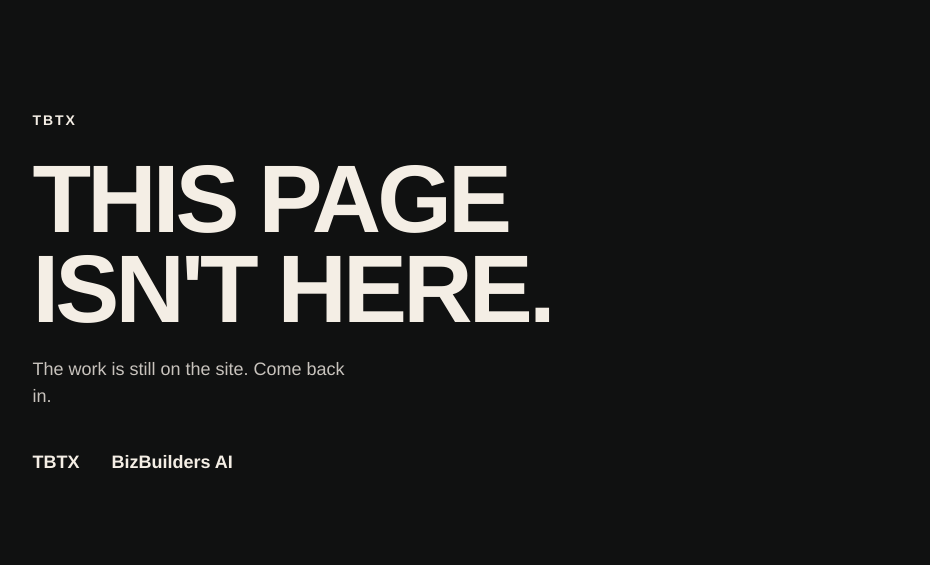
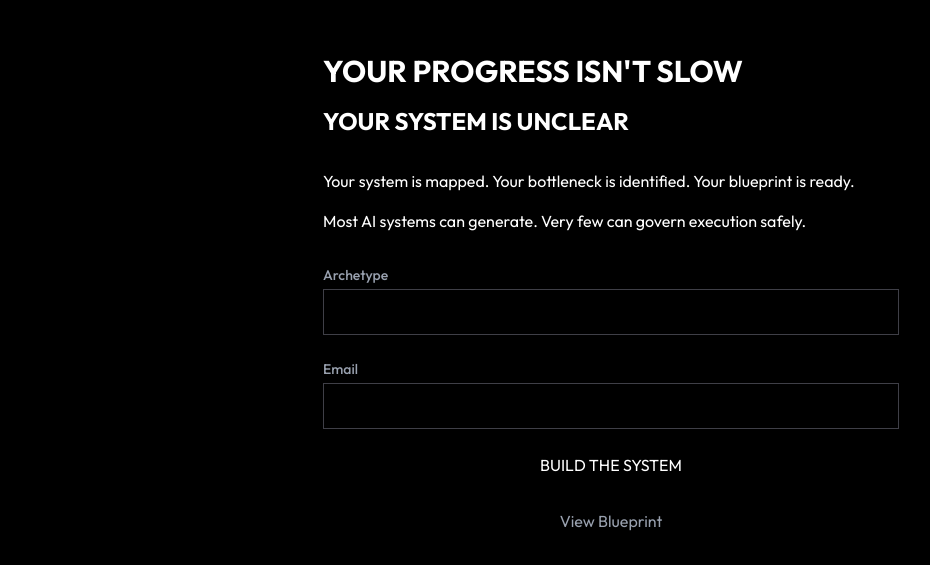
Before and after one commit to erikhinla/tbtx-next-ecosystem, a Next.js app: page /phase-one in a window 1280 px wide. Before the commit this address had no page. Shown: the part 107-672 px from the top of the page, without its empty margins (29-959 px from the left). Built offline with nearby package versions, Linux system fonts and the light colour scheme.

Commit message:
feat: add phase one form

```diff
--- /dev/null
+++ b/src/app/api/submit/route.ts
@@ -0,0 +1,35 @@
+
+import { NextRequest, NextResponse } from 'next/server';
+
+export async function POST(req: NextRequest) {
+  const { archetype, email, phase, timestamp, payment_status, bottleneck } = await req.json();
+
+  const formData = {
+    archetype,
+    email,
+    phase,
+    timestamp,
+    payment_status,
+    bottleneck,
+    _subject: 'Phase 1 request',
+  };
+
+  try {
+    const response = await fetch('https://formsubmit.co/ajax/hello@erikhbush.com', {
+      method: 'POST',
+      headers: {
+        'Content-Type': 'application/json',
+        'Accept': 'application/json',
+      },
+      body: JSON.stringify(formData),
+    });
+
+    if (response.ok) {
+      return NextResponse.json({ success: true });
+    } else {
+      return NextResponse.json({ success: false }, { status: response.status });
+    }
+  } catch (error) {
+    return NextResponse.json({ success: false }, { status: 500 });
+  }
+}
--- /dev/null
+++ b/src/app/phase-one/page.tsx
@@ -0,0 +1,103 @@
+'use client';
+
+import { useState } from 'react';
+
+export default function PhaseOnePage() {
+  const [email, setEmail] = useState('');
+  const [archetype, setArchetype] = useState('');
+  const [submitted, setSubmitted] = useState(false);
+  const [loading, setLoading] = useState(false);
+  const [error, setError] = useState(false);
+
+  const handleSubmit = async (e: React.FormEvent) => {
+    e.preventDefault();
+    if (!email || !archetype) return;
+
+    setLoading(true);
+    setError(false);
+
+    try {
+      const response = await fetch('/api/submit', {
+        method: 'POST',
+        headers: {
+          'Content-Type': 'application/json',
+        },
+        body: JSON.stringify({
+          archetype,
+          email,
+          phase: 1,
+          timestamp: new Date().toISOString(),
+          payment_status: 'unpaid',
+        }),
+      });
+
+      if (response.ok) {
+        setSubmitted(true);
+      } else {
+        setError(true);
+      }
+    } catch (err) {
+      setError(true);
+    } finally {
+      setLoading(false);
+    }
+  };
+
+  return (
+    <div className="bg-black text-white min-h-screen flex flex-col items-center justify-center p-8">
+      <div className="max-w-xl w-full">
+        <h1 className="text-3xl font-bold mb-4">YOUR PROGRESS ISN'T SLOW</h1>
+        <h2 className="text-2xl font-bold mb-8">YOUR SYSTEM IS UNCLEAR</h2>
+        <p className="mb-4">Your system is mapped. Your bottleneck is identified. Your blueprint is ready.</p>
+        <p className="mb-8">Most AI systems can generate. Very few can govern execution safely.</p>
+
+        {submitted ? (
+          <div className="surface p-8 text-center">
+            <div className="text-lg mb-2">Request Sent.</div>
+            <p className="text-sm text-white/70">Your Phase 1 request has been sent to hello@erikhbush.com.</p>
+          </div>
+        ) : error ? (
+          <div className="surface p-8 text-center">
+            <div className="text-lg mb-2">Request Failed.</div>
+            <p className="text-sm text-white/70">Your Phase 1 request could not be sent. Please try again.</p>
+          </div>
+        ) : (
+          <form onSubmit={handleSubmit} className="space-y-6">
+            <div>
+              <label className="block text-sm font-medium text-gray-400">Archetype</label>
+              <input
+                type="text"
+                value={archetype}
+                onChange={(e) => setArchetype(e.target.value)}
+                className="w-full bg-black border border-zinc-700 px-4 py-3 text-sm focus:outline-none focus:border-white mt-1"
+                required
+              />
+            </div>
+            <div>
+              <label className="block text-sm font-medium text-gray-400">Email</label>
+              <input
+                type="email"
+                value={email}
+                onChange={(e) => setEmail(e.target.value)}
+                autoComplete="email"
+                className="w-full bg-black border border-zinc-700 px-4 py-3 text-sm focus:outline-none focus:border-white mt-1"
+                required
+              />
+            </div>
+            <button
+              type="submit"
+              className="w-full btn-industrial whitespace-nowrap disabled:opacity-60"
+              disabled={loading}
+            >
+              {loading ? 'SENDING...' : 'BUILD THE SYSTEM'}
+            </button>
+          </form>
+        )}
+
+        <div className="mt-8 text-center">
+          <a href="#" className="text-gray-400 hover:text-white">View Blueprint</a>
+        </div>
+      </div>
+    </div>
+  );
+}
```
